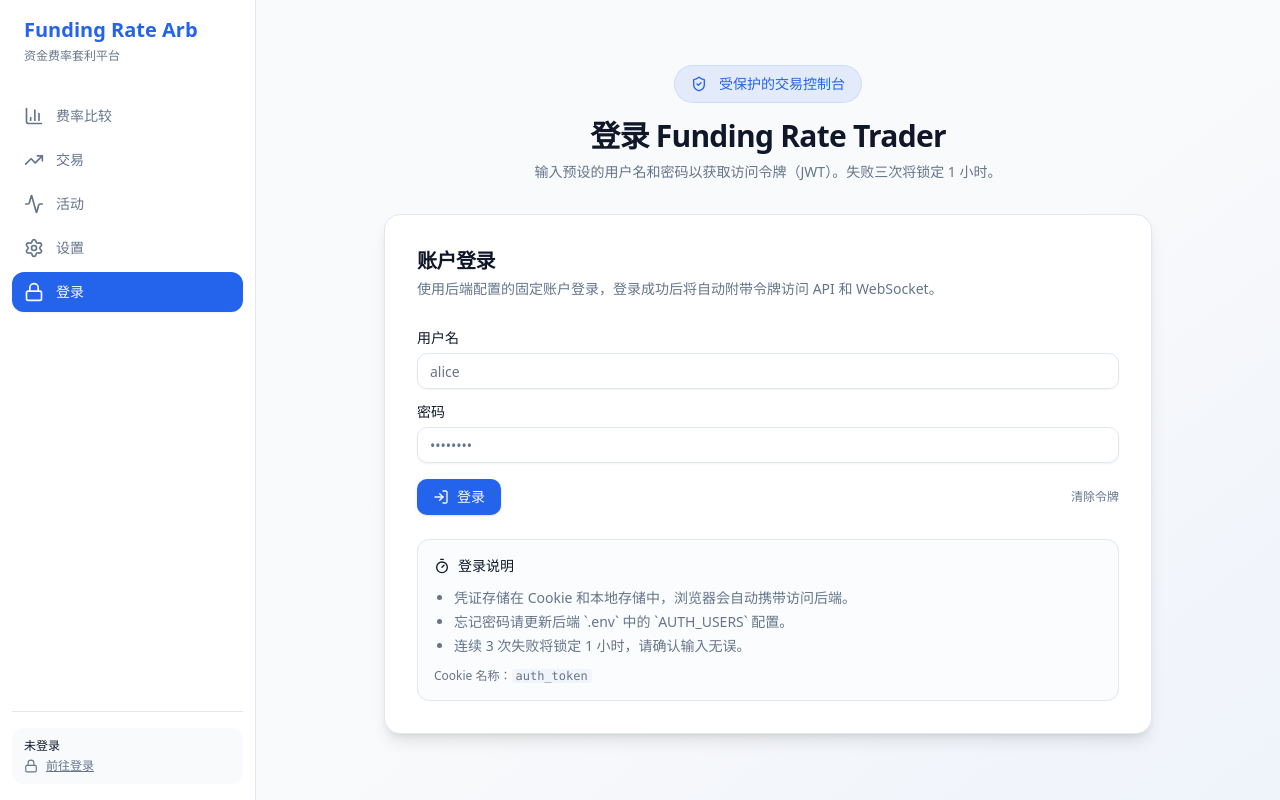
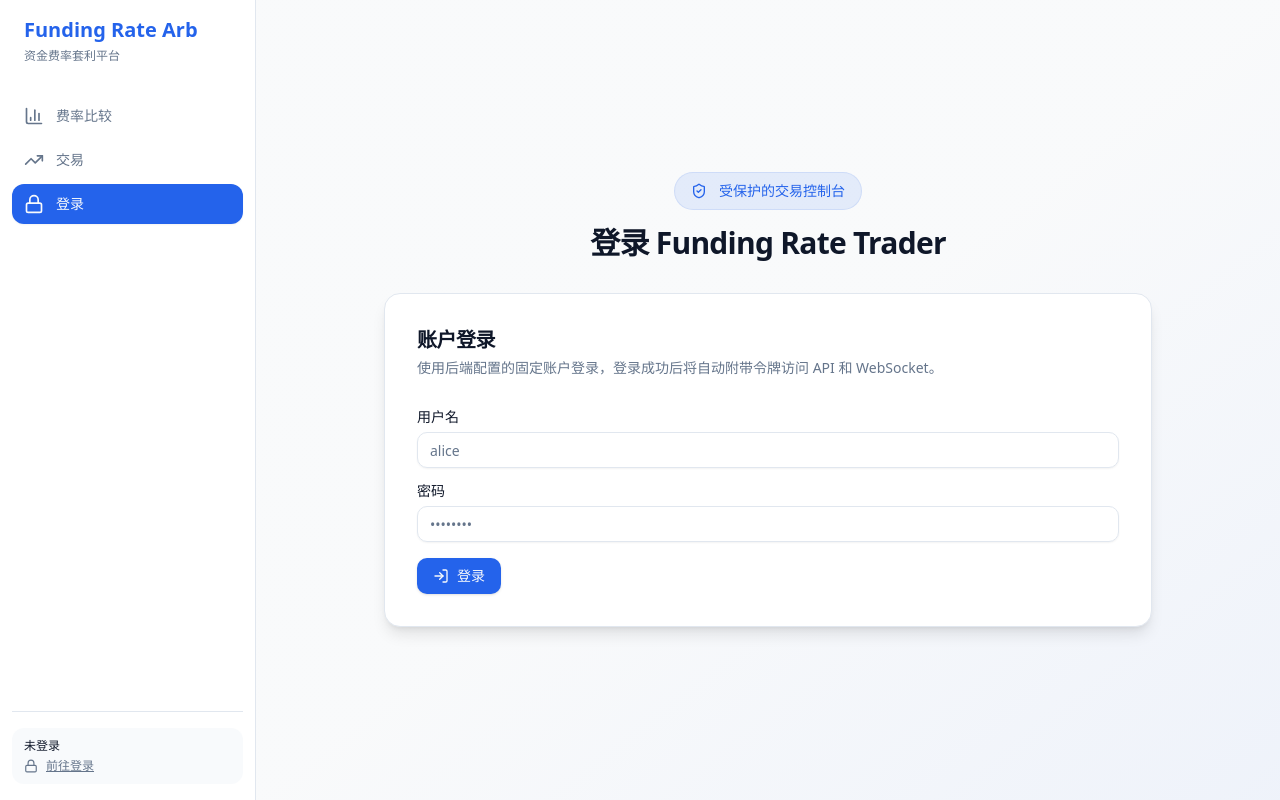
Before and after one commit to cyy1893/FundingRateArbTrader, a Next.js app in the folder gateway/: page /login in a window 1280 px wide. Built offline with nearby package versions, Linux system fonts and the light colour scheme.

Commit message:
feat: Add comprehensive schema definitions for configuration, logging, and various API entities.

```diff
--- a/gateway/src/app/login/page.tsx
+++ b/gateway/src/app/login/page.tsx
@@ -2,7 +2,7 @@
 
 import { useState } from "react";
 import { useRouter } from "next/navigation";
-import { LogIn, ShieldCheck, Timer } from "lucide-react";
+import { LogIn, ShieldCheck } from "lucide-react";
 
 import { Alert, AlertDescription, AlertTitle } from "@/components/ui/alert";
 import { Button } from "@/components/ui/button";
@@ -15,7 +15,7 @@ import {
 } from "@/components/ui/card";
 import { Input } from "@/components/ui/input";
 import { Label } from "@/components/ui/label";
-import { AUTH_COOKIE_NAME, persistClientAuthToken, clearClientAuthToken } from "@/lib/auth";
+import { persistClientAuthToken } from "@/lib/auth";
 import type { LoginError, LoginResponse } from "@/types/auth";
 import { extractUsernameFromToken } from "@/lib/auth";
 
@@ -70,13 +70,6 @@ export default function LoginPage() {
     }
   };
 
-  const handleLogout = async () => {
-    clearClientAuthToken();
-    await fetch("/api/login", { method: "DELETE" });
-    setSuccess(null);
-    setError("已退出登录，如需访问请重新登录。");
-  };
-
   return (
     <div className="flex min-h-screen items-center justify-center bg-gradient-to-br from-background via-background to-primary/5 px-4">
       <div className="w-full max-w-3xl">
@@ -86,9 +79,6 @@ export default function LoginPage() {
             受保护的交易控制台
           </div>
           <h1 className="mt-4 text-3xl font-semibold tracking-tight">登录 Funding Rate Trader</h1>
-          <p className="mt-2 text-sm text-muted-foreground">
-            输入预设的用户名和密码以获取访问令牌（JWT）。失败三次将锁定 1 小时。
-          </p>
         </div>
 
         <Card className="shadow-lg">
@@ -140,35 +130,14 @@ export default function LoginPage() {
                 </Alert>
               ) : null}
 
-              <div className="flex items-center justify-between">
+              <div className="flex items-center justify-start">
                 <Button type="submit" disabled={loading} className="gap-2">
                   <LogIn className="h-4 w-4" />
                   {loading ? "登录中..." : "登录"}
                 </Button>
-                <button
-                  type="button"
-                  onClick={handleLogout}
-                  className="text-xs font-medium text-muted-foreground hover:text-foreground"
-                >
-                  清除令牌
-                </button>
               </div>
             </form>
 
-            <div className="mt-6 grid gap-3 rounded-xl border bg-muted/30 p-4 text-sm text-muted-foreground">
-              <div className="flex items-center gap-2 font-medium text-foreground">
-                <Timer className="h-4 w-4" />
-                登录说明
-              </div>
-              <ul className="list-disc space-y-1 pl-5">
-                <li>凭证存储在 Cookie 和本地存储中，浏览器会自动携带访问后端。</li>
-                <li>忘记密码请更新后端 `.env` 中的 `AUTH_USERS` 配置。</li>
-                <li>连续 3 次失败将锁定 1 小时，请确认输入无误。</li>
-              </ul>
-              <p className="text-xs">
-                Cookie 名称：<code className="rounded bg-muted px-1">{AUTH_COOKIE_NAME}</code>
-              </p>
-            </div>
           </CardContent>
         </Card>
       </div>
--- a/gateway/src/components/perp-table-row.tsx
+++ b/gateway/src/components/perp-table-row.tsx
@@ -46,6 +46,7 @@ type PerpTableRowProps = {
   onHistoryClick: (row: MarketRow) => void;
   leftSourceLabel: string;
   rightSourceLabel: string;
+  loadingPrices?: boolean;
 };
 
 const ARBITRAGE_COLOR_WINDOW_HOURS = 8;
@@ -67,7 +68,23 @@ function getFundingBadgeClass(rate: number): string {
   return "border-[#6ee7b7] bg-[#6ee7b71a] text-[#047857]";
 }
 
-function renderPriceChange(value: number | null) {
+function PriceSkeleton({ width = "w-16" }: { width?: string }) {
+  return (
+    <span
+      className={cn(
+        "inline-block h-4 animate-pulse rounded bg-muted",
+        width,
+      )}
+      aria-hidden="true"
+    />
+  );
+}
+
+function renderPriceChange(value: number | null, isLoading?: boolean) {
+  if (isLoading || value === null || typeof value === "undefined") {
+    return <PriceSkeleton width="w-14" />;
+  }
+
   if (typeof value === "number" && Number.isFinite(value)) {
     if (value > 0) {
       return (
@@ -119,6 +136,7 @@ function PerpTableRowComponent({
   onHistoryClick,
   leftSourceLabel,
   rightSourceLabel,
+  loadingPrices = false,
 }: PerpTableRowProps) {
   const leftHourly =
     liveFunding.left[row.leftSymbol] ?? row.fundingRate;
@@ -195,8 +213,12 @@ function PerpTableRowComponent({
   return (
     <TableRow key={row.symbol} className="hover:bg-muted/40">
       <TableCell className="py-3 text-sm font-semibold text-foreground min-w-[190px]">
-        {coingeckoUrl ? (
         <div className="flex items-center gap-2.5">
+          {loadingPrices ? (
+            <div className="flex h-7 w-7 items-center justify-center rounded-full border border-border/30 bg-muted/60">
+              <span className="sr-only">加载中</span>
+            </div>
+          ) : coingeckoUrl ? (
             <a
               href={coingeckoUrl}
               target="_blank"
@@ -216,23 +238,7 @@ function PerpTableRowComponent({
                 </span>
               )}
             </a>
-            <div className="flex flex-col overflow-hidden">
-              <a
-                href={coingeckoUrl}
-                target="_blank"
-                rel="noreferrer"
-                className="truncate text-sm font-semibold text-foreground transition hover:text-primary focus-visible:outline-none focus-visible:ring-1 focus-visible:ring-primary focus-visible:ring-offset-2 focus-visible:ring-offset-background"
-              >
-                {row.displayName}
-              </a>
-              <span className="truncate text-[11px] uppercase text-muted-foreground">
-                {row.symbol}
-              </span>
-            </div>
-          </div>
-        ) : (
-          <div className="flex items-center gap-2.5">
-            {row.iconUrl ? (
+          ) : row.iconUrl ? (
             <img
               src={row.iconUrl}
               alt={`${row.displayName} 图标`}
@@ -245,27 +251,31 @@ function PerpTableRowComponent({
             </div>
           )}
           <div className="flex flex-col overflow-hidden">
-              <span className="truncate text-sm font-semibold text-foreground">
+            <a
+              href={coingeckoUrl ?? undefined}
+              target={coingeckoUrl ? "_blank" : undefined}
+              rel={coingeckoUrl ? "noreferrer" : undefined}
+              className="truncate text-sm font-semibold text-foreground transition hover:text-primary focus-visible:outline-none focus-visible:ring-1 focus-visible:ring-primary focus-visible:ring-offset-2 focus-visible:ring-offset-background"
+            >
               {row.displayName}
-              </span>
+            </a>
             <span className="truncate text-[11px] uppercase text-muted-foreground">
               {row.symbol}
             </span>
           </div>
         </div>
-        )}
       </TableCell>
       <TableCell className="font-medium tabular-nums text-sm">
-        {formatPrice(row.markPrice)}
+        {loadingPrices ? <PriceSkeleton width="w-20" /> : formatPrice(row.markPrice)}
       </TableCell>
       <TableCell className="text-xs font-medium">
-        {renderPriceChange(row.priceChange1h)}
+        {renderPriceChange(row.priceChange1h, loadingPrices)}
       </TableCell>
       <TableCell className="text-xs font-medium">
-        {renderPriceChange(row.priceChange24h)}
+        {renderPriceChange(row.priceChange24h, loadingPrices)}
       </TableCell>
       <TableCell className="text-xs font-medium">
-        {renderPriceChange(row.priceChange7d)}
+        {renderPriceChange(row.priceChange7d, loadingPrices)}
       </TableCell>
       <TableCell className="font-medium tabular-nums text-sm">
         {row.maxLeverage ?? "—"}
--- a/gateway/src/components/perp-table.tsx
+++ b/gateway/src/components/perp-table.tsx
@@ -570,6 +570,8 @@ export function PerpTable({
       })),
     [coinGeckoErrors],
   );
+  const isPriceDataLoading =
+    coinGeckoSymbols.length > 0 && coinGeckoSnapshots.size === 0;
   const [historyViewport, setHistoryViewport] = useState<[number, number] | null>(
     null,
   );
@@ -1388,6 +1390,7 @@ export function PerpTable({
                     leftSourceLabel={leftSource.label}
                     rightSourceLabel={rightSource.label}
                     onHistoryClick={handleHistoryClick}
+                    loadingPrices={isPriceDataLoading}
                   />
                 ))
               )}
--- a/gateway/src/components/side-nav.tsx
+++ b/gateway/src/components/side-nav.tsx
@@ -3,7 +3,7 @@
 import Link from "next/link";
 import { useEffect, useState } from "react";
 import { usePathname, useRouter } from "next/navigation";
-import { BarChart3, TrendingUp, Settings, Activity, Lock, User, LogOut } from "lucide-react";
+import { BarChart3, TrendingUp, Lock, User, LogOut } from "lucide-react";
 
 import { cn } from "@/lib/utils";
 import { clearClientAuthToken, extractUsernameFromToken, getClientAuthToken } from "@/lib/auth";
@@ -11,8 +11,6 @@ import { clearClientAuthToken, extractUsernameFromToken, getClientAuthToken } fr
 const NAV_ITEMS = [
   { href: "/", label: "费率比较", icon: BarChart3 },
   { href: "/trading", label: "交易", icon: TrendingUp },
-  { href: "/activity", label: "活动", icon: Activity },
-  { href: "/settings", label: "设置", icon: Settings },
   { href: "/login", label: "登录", icon: Lock },
 ];
 
```
Lines whose indentation alone changed are shown as unchanged.
